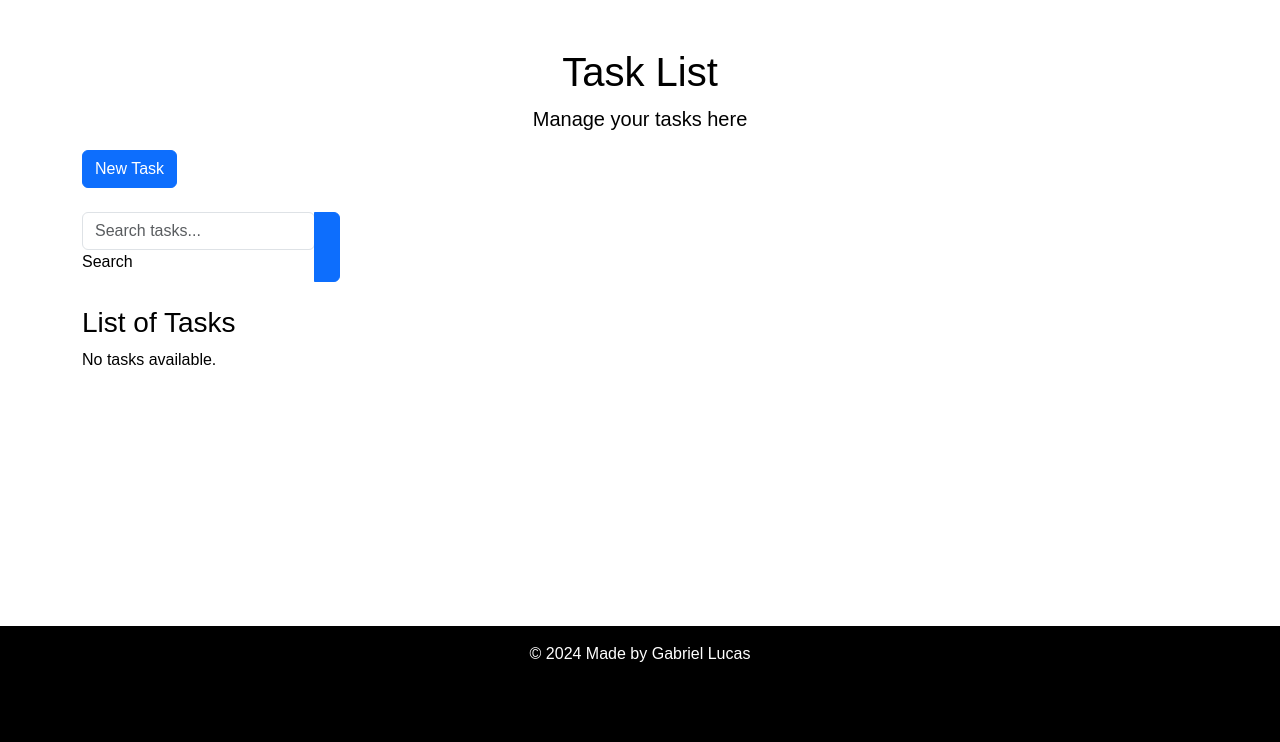
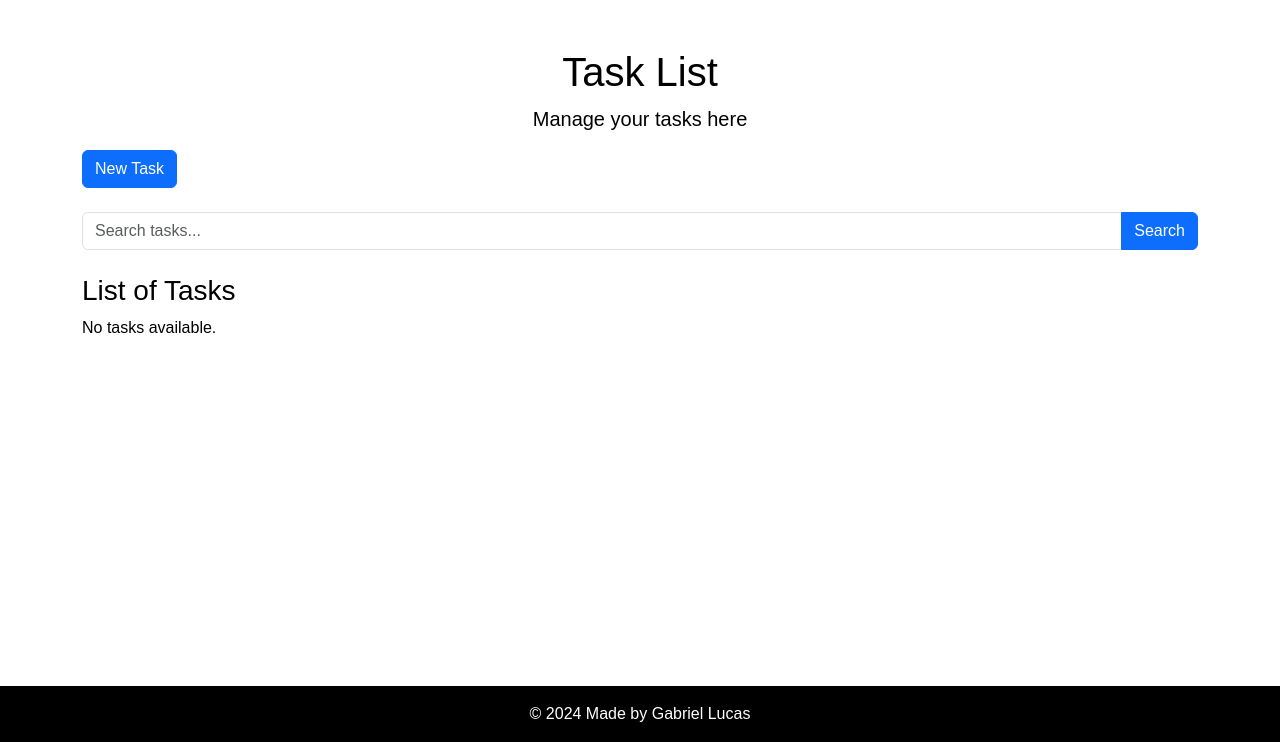
Before and after one commit to GhaLuccas/To-do, a Django app: page /Todo/task/ in a window 1280 px wide. Shown: the part 58-800 px from the top of the page. Run offline with Django 5.2, Linux system fonts and the light colour scheme; the visitor is signed in with stand-in values (Sample User, id 1); data that the repository does not hold is empty.

Commit message:
fixed search bar visual

```diff
--- a/Todo/task/templates/base.html
+++ b/Todo/task/templates/base.html
@@ -41,7 +41,7 @@
 
         .container {
             flex-grow: 1; /* O conteúdo vai crescer e ocupar o restante da tela */
-            padding-bottom: 60px; /* Adiciona espaço abaixo do conteúdo para o footer */
+            padding-bottom: 0px; /* Adiciona espaço abaixo do conteúdo para o footer */
         }
 
         .footer {
--- a/Todo/task/templates/task.html
+++ b/Todo/task/templates/task.html
@@ -15,7 +15,6 @@
 <!-- Search Form -->
 <div class="mb-4">
     <form method="get" class="input-group">
-        <div class="form-outline">
         <input
             type="search"
             id="search"
@@ -23,10 +22,8 @@
             class="form-control"
             placeholder="Search tasks..."
             value="{{ request.GET.search }}">
-            <label class="form-label" for="search">Search</label>
-        </div>
         <button type="submit" class="btn btn-primary">
-            <i class="fas fa-search"></i>
+            <i class="fas fa-search"></i> Search
         </button>
     </form>
 </div>
```
Lines whose indentation alone changed are shown as unchanged.
